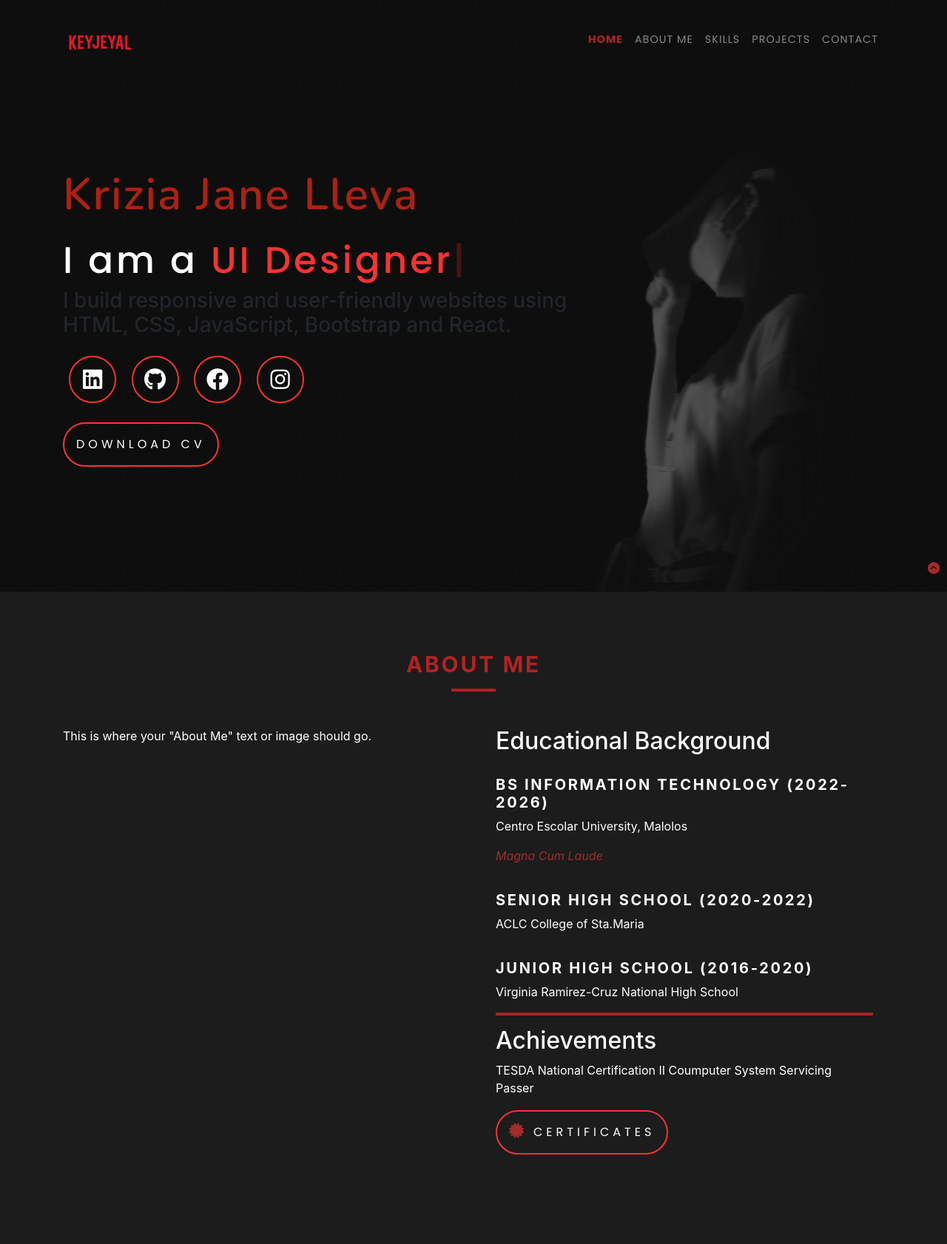
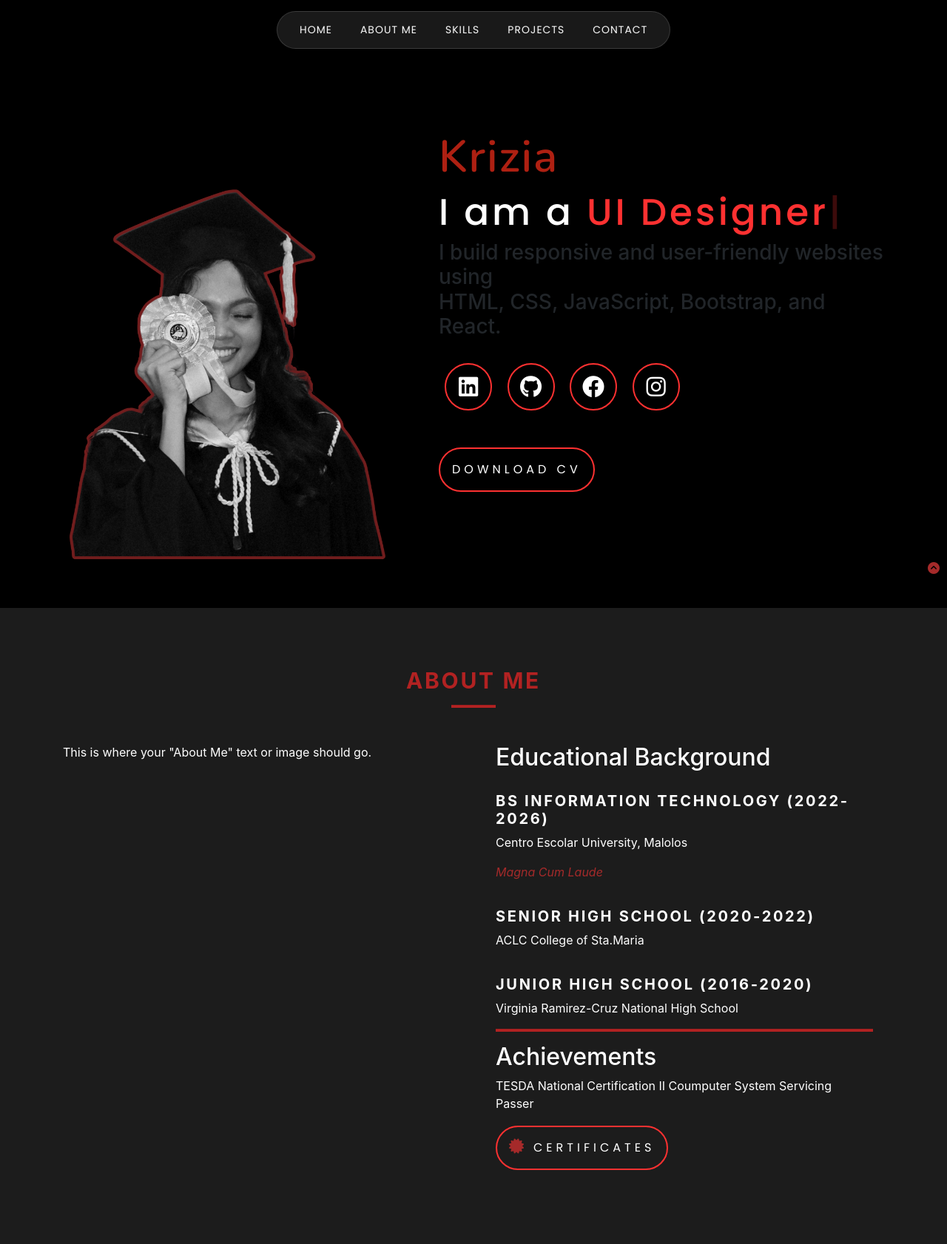
Before and after one commit to nishiriks/portfolio, a PHP site: page / in a window 1280 px wide. Shown: the top 1682 px of the page at 74% size. Run offline with PHP 8.4, Linux system fonts and the light colour scheme; some libraries are stand-ins or nearby versions; some web fonts are replaced.

Commit message:
editing home page

```diff
--- a/index.html
+++ b/index.html
@@ -26,45 +26,48 @@
 <body>
   <header id="home">
     <!-- navigation -->
-    <nav class="navbar navbar-expand-md navbar-dark">
-      <div class="container">
-        <div class="logo center">
-          <a href="#">
-            <img src="resource/img/logo2.png" class="img logo2" />
-          </a>
-        </div>
-        <button class="navbar-toggler" type="button" data-toggle="collapse" data-target="#navbarNavAltMarkup"
-          aria-controls="navbarNavAltMarkup" aria-expanded="false" aria-label="Toggle navigation">
-          <span class="navbar-toggler-icon"></span>
-        </button>
-        <div class="collapse navbar-collapse" id="navbarNavAltMarkup">
-          <div class="navbar-nav ml-auto">
-            <a class="nav-item nav-link active navitem" href="index.html">Home</a>
-            <a class="nav-item nav-link navitem" href="#about-me"> About Me </a>
-            <a class="nav-item nav-link navitem" href="#my-skills">Skills</a>
-            <a class="nav-item nav-link navitem" href="#projects">Projects</a>
-            <a class="nav-item nav-link navitem" href="#contact">Contact</a>
-          </div>
-        </div>
+<nav class="navbar navbar-dark">
+    <div class="navbar-nav">
+      <a class="nav-item nav-link active navitem" href="#home">Home</a>
+      <a class="nav-item nav-link navitem" href="#about-me">About Me</a>
+      <a class="nav-item nav-link navitem" href="#my-skills">Skills</a>
+      <a class="nav-item nav-link navitem" href="#projects">Projects</a>
+      <a class="nav-item nav-link navitem" href="#contact">Contact</a>
+    </div>
+  </nav>
+
+ <div class="container hero-container my-auto">
+  <div class="row align-items-center">
+
+    <!-- Left Side: Visual Anchor (Picture) -->
+    <div class="col-lg-5 col-12 text-center mb-4">
+      <img src="resource/img/bg.png" alt="Krizia Jane Lleva" class="img-fluid hero-profile-img" />
+    </div>
+
+    <!-- Right Side: Content & Actions -->
+    <div class="col-lg-7 col-12 text-center text-lg-left pl-lg-5">
+      <span class="greetings title-word title-word-1">Krizia</span>
+      <h2 class="myname">I am a <span class="auto-type"></span></h2>
+      <h3 class="details">
+        I build responsive and user-friendly websites using <br class="d-none d-md-inline">
+        HTML, CSS, JavaScript, Bootstrap, and React.
+      </h3>
+
+      <!-- Social Media Icons -->
+      <div class="socials mt-3 justify-content-center justify-content-lg-start">
+        <a href="https://www.linkedin.com/in/krizia-lleva-8b6016233/" target="_blank"><i class="fa-brands fa-linkedin"></i></a>
+        <a href="https://github.com/nishiriks" target="_blank"><i class="fa-brands fa-github"></i></a>
+        <a href="https://www.facebook.com/keyjeyal" target="_blank"><i class="fa-brands fa-facebook"></i></a>
+        <a href="https://www.instagram.com/keyjey_al/" target="_blank"><i class="fa-brands fa-instagram"></i></a>
       </div>
-    </nav>
 
-    <div class="container">
-      <div class="content jumbutron jumbutron-fluid header-text">
-        <span class="greetings title-word title-word-1">Krizia Jane Lleva</span>
-        <h2 class="myname">I am a
-          <span class="auto-type"></span>
-        </h2>
-        <h3 class = "details">I build responsive and user-friendly websites using <br> HTML, CSS, JavaScript, Bootstrap and React.</h3>
+      <div class="mt-4 d-flex justify-content-center justify-content-lg-start">
+        <a href="files/my-cv.pdf" download class="btn btn-full cv cv-btn">Download CV</a>
       </div>
-      <div class="socials">
-        <a href="https://www.linkedin.com/in/krizia-lleva-8b6016233/"><i class="fa-brands fa-linkedin"></i></a>
-        <a href="https://github.com/nishiriks"><i class="fa-brands fa-github"></i></a>
-        <a href="https://www.facebook.com/keyjeyal"><i class="fa-brands fa-facebook"></i></a>
-        <a href="https://www.instagram.com/keyjey_al/"><i class="fa-brands fa-instagram"></i></a>
-      </div>
-      <a href="files/my-cv.pdf" download class="btn btn-full cv cv-btn">Download CV</a>
     </div>
+
+  </div>
+</div>
   </header>
 
   <section class="about" id="about-me">
--- a/resource/css/styles.css
+++ b/resource/css/styles.css
@@ -9,15 +9,18 @@ html{
   text-rendering: optimizeLegibility;
   scroll-behavior: smooth;
 }
-header{
+header {
   min-height: 100vh;
-  background-image:linear-gradient(rgba(20, 20, 20, 0.69),rgba(20, 20, 20, 0.69)), url(../img/bg.jpg);
-  background-position: center;
-  background-size: cover;
+  background: #000000; /* Solid black background */
+  display: flex;
+  flex-direction: column;
+  justify-content: center;
+  padding-top: 90px;
+  padding-bottom: 40px;
 }
-.logo2{
+/* .logo2{
   height: 100px;
-}
+} */
 
 .navitem{
   text-transform: uppercase;
@@ -28,18 +31,52 @@ header{
   font-family: "Poppins";
 }
 
-.navitem:hover{
-  border-bottom: 2px solid #B22222;
+/* Floating Pill Navbar */
+.navbar {
+  position: fixed !important;
+  top: 15px;
+  left: 50%;
+  transform: translateX(-50%);
+  z-index: 10000 !important;
+  width: auto !important;
+  max-width: 95vw !important; /* Constrain floating pill width inside screen */
+  padding: 0 !important;
+  background: transparent !important;
 }
 
-.navbar-dark .navbar-nav .active>.nav-link,
-.navbar-dark .navbar-nav .nav-link.active,
-.navbar-dark .navbar-nav .nav-link.show,
-.navbar-dark .navbar-nav .show>.nav-link {
-  color: #B22222;
-  font-weight: bold;
+/* Style the floating pill wrapper */
+.navbar-nav {
+  background: rgba(28, 28, 28, 0.9) !important;
+  backdrop-filter: blur(12px);
+  -webkit-backdrop-filter: blur(12px);
+  padding: 8px 16px !important;
+  border-radius: 30px !important;
+  border: 1px solid rgba(255, 255, 255, 0.15) !important;
+  box-shadow: 0 10px 30px rgba(0, 0, 0, 0.5) !important;
+
+  /* Enable flex wrapping for small screens */
+  display: flex !important;
+  flex-direction: row !important;
+  flex-wrap: wrap !important; /* Allows links to flow underneath when space runs out */
+  justify-content: center !important;
+  align-items: center !important;
+  gap: 6px 10px !important;
+  margin: 0 auto !important;
 }
 
+.navitem {
+  color: #fff !important;
+  font-size: 14px;
+  padding: 6px 14px !important;
+  border-radius: 20px;
+  transition: all 0.3s ease;
+}
+
+.navitem:hover {
+  background-color: rgba(178, 34, 34, 0.2); /* Deep crimson hover glow */
+  color: #FF3131 !important;
+  border-bottom: none; /* Replaces older line border */
+}
 .content{
   padding-top: 5%;
   font-size: 100px;
@@ -549,6 +586,32 @@ footer{
   100%  {color: var(--color-1)}
 }
 
+@media (max-width: 768px) {
+  .navbar {
+    top: 10px;
+    width: 92%;                       /* Constrain width within mobile viewports */
+    max-width: 480px;
+  }
+
+  .navbar-nav {
+    padding: 6px 12px;
+    gap: 6px;
+    justify-content: space-between;  /* Distribute items evenly */
+    overflow-x: auto;                 /* Allows smooth horizontal touch scrolling if needed */
+    scrollbar-width: none;            /* Hide scrollbar for Firefox */
+  }
+
+  /* Hide scrollbar for Chrome/Safari/Edge */
+  .navbar-nav::-webkit-scrollbar {
+    display: none;
+  }
+
+  .navitem {
+    font-size: 12px;                  /* Scale font size down for smaller screens */
+    padding: 4px 8px !important;
+  }
+}
+
 @media(max-width: 820px){
   .projects img{
     height: 200px;
```
Also changed, not shown: resource/img/bg.jpg (deleted), resource/img/bg.png (added).
